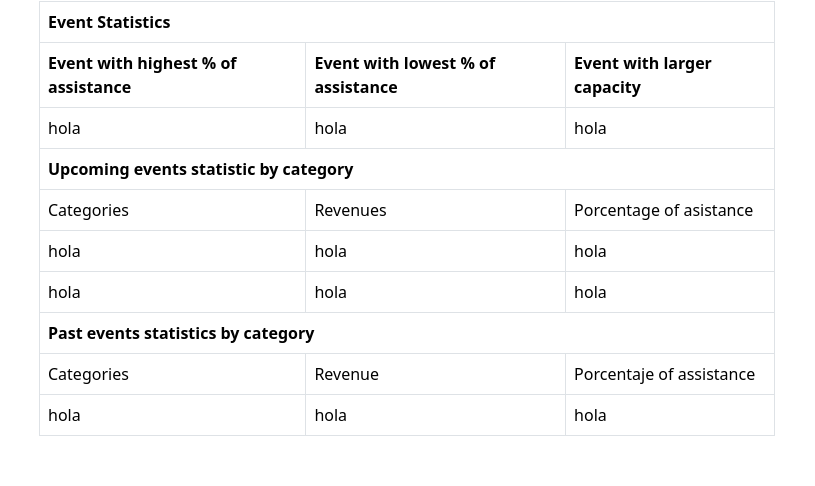
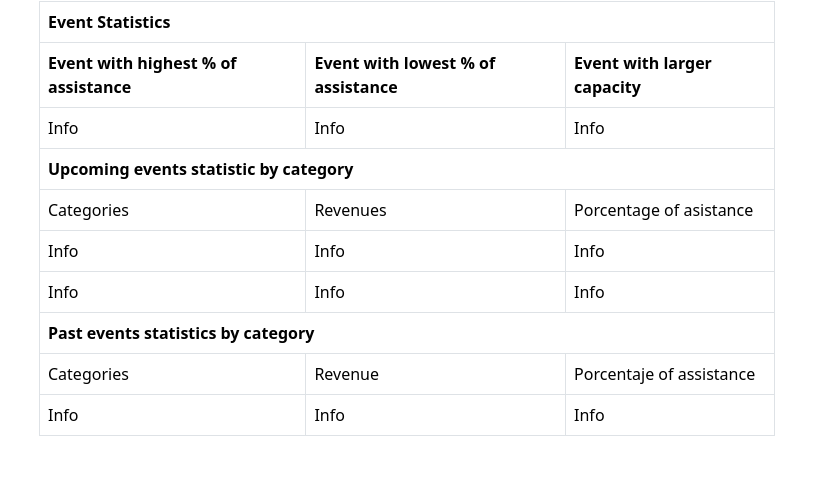
Before and after one commit to AnaliaBauer/AmazingEvents, a plain HTML site: page stats.html in a window 1280 px wide. Shown: the part 183-669 px from the top of the page, 233-1048 px from the left. Drawn offline with nearby package versions, Linux system fonts and the light colour scheme.

Commit message:
Ultimas correcciones

```diff
--- a/css/styles.css
+++ /dev/null
@@ -1,4 +0,0 @@
-*{
-    box-sizing: border-box;
-    margin: 0;
-}
--- a/stats.html
+++ b/stats.html
@@ -73,9 +73,9 @@
                             <th>Event with larger capacity</th>
                         </tr>
                         <tr>
-                            <td>hola</td>
-                            <td>hola</td>
-                            <td>hola</td>
+                            <td>Info</td>
+                            <td>Info</td>
+                            <td>Info</td>
                         </tr>
                         <tr>
                             <td colspan="3"><strong>Upcoming events statistic by category</strong></td>
@@ -86,14 +86,14 @@
                             <td>Porcentage of asistance</td>
                         </tr>
                         <tr>
-                            <td>hola</td>
-                            <td>hola</td>
-                            <td>hola</td>
+                            <td>Info</td>
+                            <td>Info</td>
+                            <td>Info</td>
                         </tr>
                         <tr>
-                            <td>hola</td>
-                            <td>hola</td>
-                            <td>hola</td>
+                            <td>Info</td>
+                            <td>Info</td>
+                            <td>Info</td>
                         </tr>
                         <tr>
                             <td colspan="3"><strong>Past events statistics by category</strong></td>
@@ -104,9 +104,9 @@
                             <td>Porcentaje of assistance</td>
                         </tr>
                         <tr>
-                            <td>hola</td>
-                            <td>hola</td>
-                            <td>hola</td>
+                            <td>Info</td>
+                            <td>Info</td>
+                            <td>Info</td>
                         </tr>
                     </tbody>
                 </table>
```
Also changed, not shown: index.html (+0 -1 lines), upcoming_events.html (+0 -1 lines).
